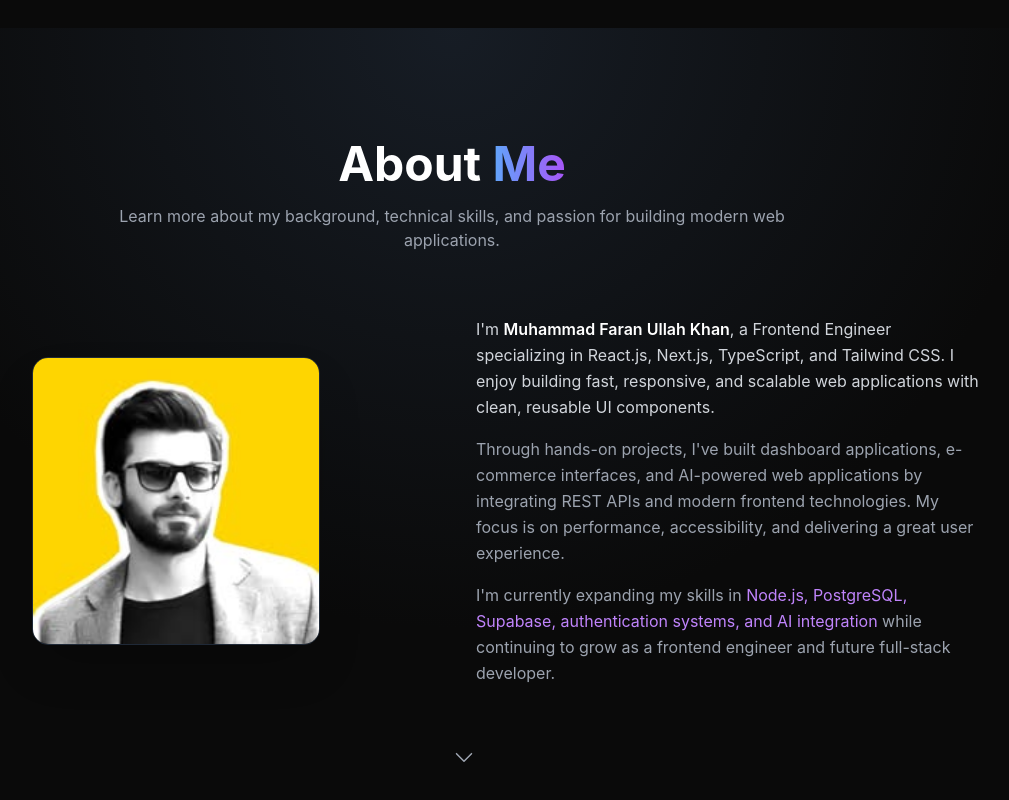
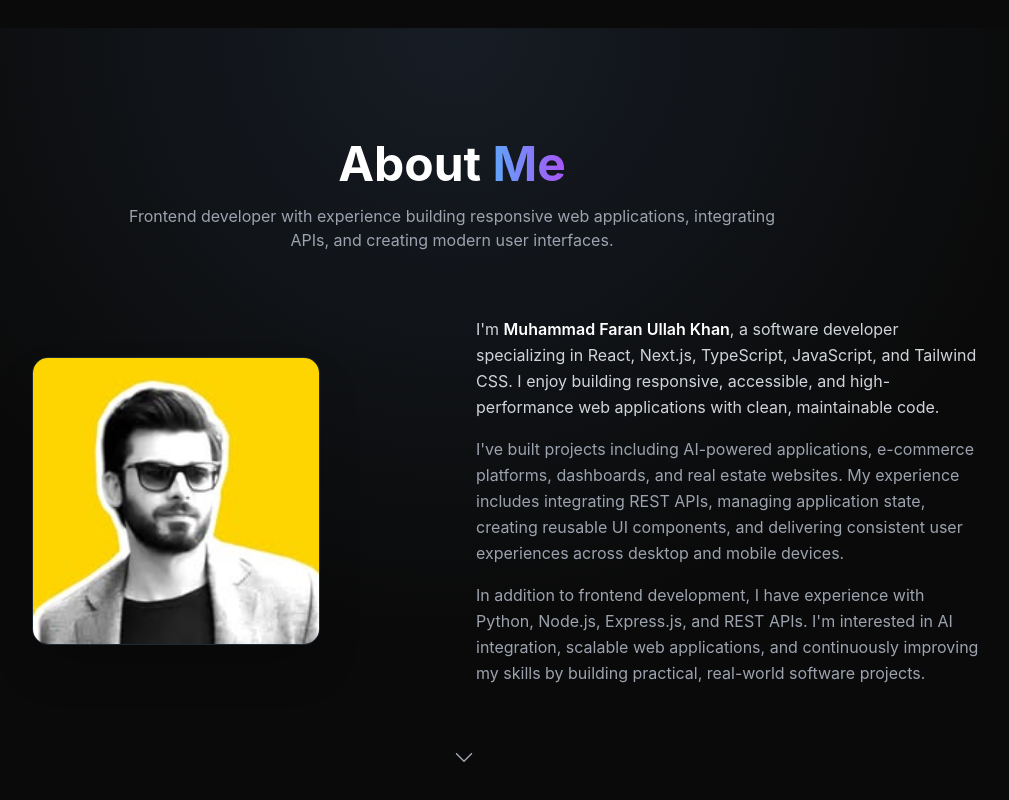
Before and after one commit to 1faran-khandev/my-portfolio, a React (Vite) app: page / in a window 1280 px wide. Shown: the part 868-1668 px from the top of the page, without its empty margins (188-1197 px from the left). Built offline with nearby package versions, Linux system fonts and the light colour scheme.

Commit message:
Update About.jsx

```diff
--- a/src/components/About.jsx
+++ b/src/components/About.jsx
@@ -9,7 +9,7 @@ const About = () => {
       id="about"
       className="relative py-28 bg-[#0a0a0a] text-white overflow-hidden"
     >
-      {/* subtle background */}
+      {/* Background */}
       <div className="absolute inset-0 bg-[radial-gradient(circle_at_top,#1f2937,transparent_60%)] opacity-60" />
 
       <div className="relative max-w-6xl mx-auto px-6 md:px-12">
@@ -28,8 +28,8 @@ const About = () => {
           </h2>
 
           <p className="text-gray-400 mt-4 max-w-2xl mx-auto text-sm md:text-base">
-            Learn more about my background, technical skills, and passion for
-            building modern web applications.
+            Frontend developer with experience building responsive web
+            applications, integrating APIs, and creating modern user interfaces.
           </p>
         </motion.div>
 
@@ -45,11 +45,11 @@ const About = () => {
             <div className="relative">
               <img
                 src={faranImage}
-                alt="Faran Khan"
+                alt="Muhammad Faran Ullah Khan"
                 className="w-72 h-72 object-cover rounded-2xl shadow-2xl border border-gray-800"
               />
 
-              {/* subtle glow */}
+              {/* Glow Effect */}
               <div className="absolute inset-0 rounded-2xl bg-gradient-to-tr from-blue-500/10 to-purple-500/10 blur-xl -z-10" />
             </div>
           </motion.div>
@@ -65,33 +65,31 @@ const About = () => {
               <span className="text-white font-semibold">
                 Muhammad Faran Ullah Khan
               </span>
-              , a Frontend Engineer specializing in React.js, Next.js,
-              TypeScript, and Tailwind CSS. I enjoy building fast, responsive,
-              and scalable web applications with clean, reusable UI components.
+              , a software developer specializing in React, Next.js,
+              TypeScript, JavaScript, and Tailwind CSS. I enjoy building
+              responsive, accessible, and high-performance web applications with
+              clean, maintainable code.
             </p>
 
             <p className="mt-4 text-gray-400 leading-relaxed">
-              Through hands-on projects, I've built dashboard applications,
-              e-commerce interfaces, and AI-powered web applications by
-              integrating REST APIs and modern frontend technologies. My focus
-              is on performance, accessibility, and delivering a great user
-              experience.
+              I've built projects including AI-powered applications,
+              e-commerce platforms, dashboards, and real estate websites.
+              My experience includes integrating REST APIs, managing application
+              state, creating reusable UI components, and delivering consistent
+              user experiences across desktop and mobile devices.
             </p>
 
             <p className="mt-4 text-gray-400 leading-relaxed">
-              I'm currently expanding my skills in{" "}
-              <span className="text-purple-400">
-                Node.js, PostgreSQL, Supabase, authentication systems, and AI
-                integration
-              </span>{" "}
-              while continuing to grow as a frontend engineer and future
-              full-stack developer.
+              In addition to frontend development, I have experience with
+              Python, Node.js, Express.js, and REST APIs. I'm interested in AI
+              integration, scalable web applications, and continuously improving
+              my skills by building practical, real-world software projects.
             </p>
           </motion.div>
         </div>
       </div>
 
-      {/* scroll indicator */}
+      {/* Scroll Indicator */}
       <motion.a
         href="#projects"
         className="absolute bottom-8 left-1/2 -translate-x-1/2 text-gray-400 hover:text-white"
```
